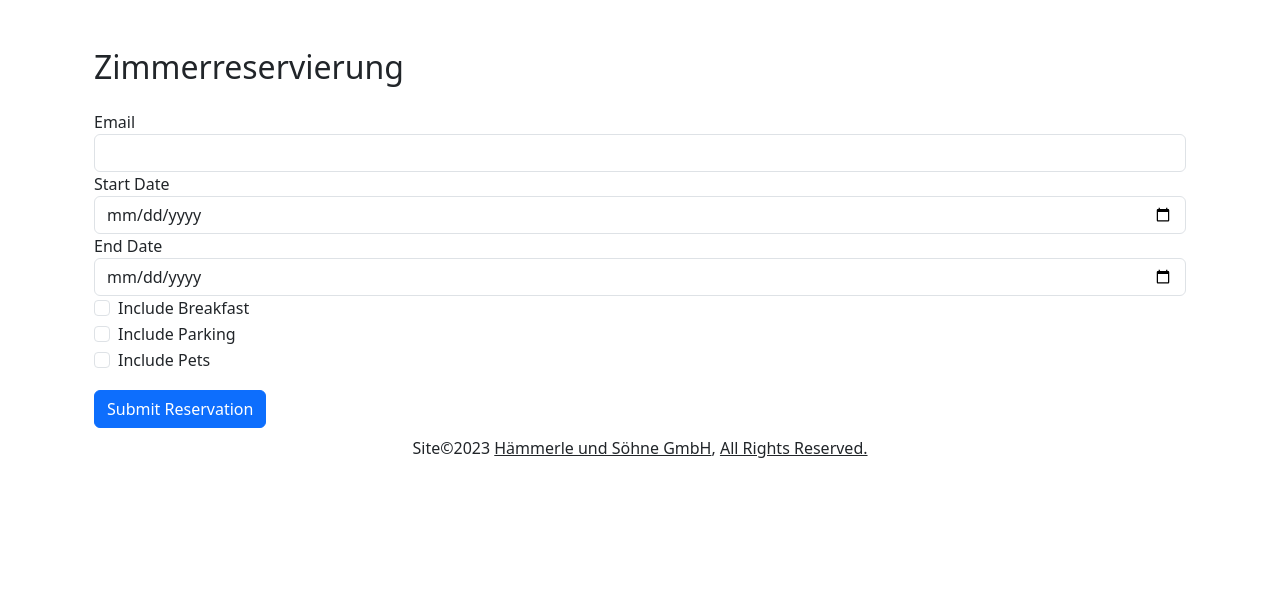
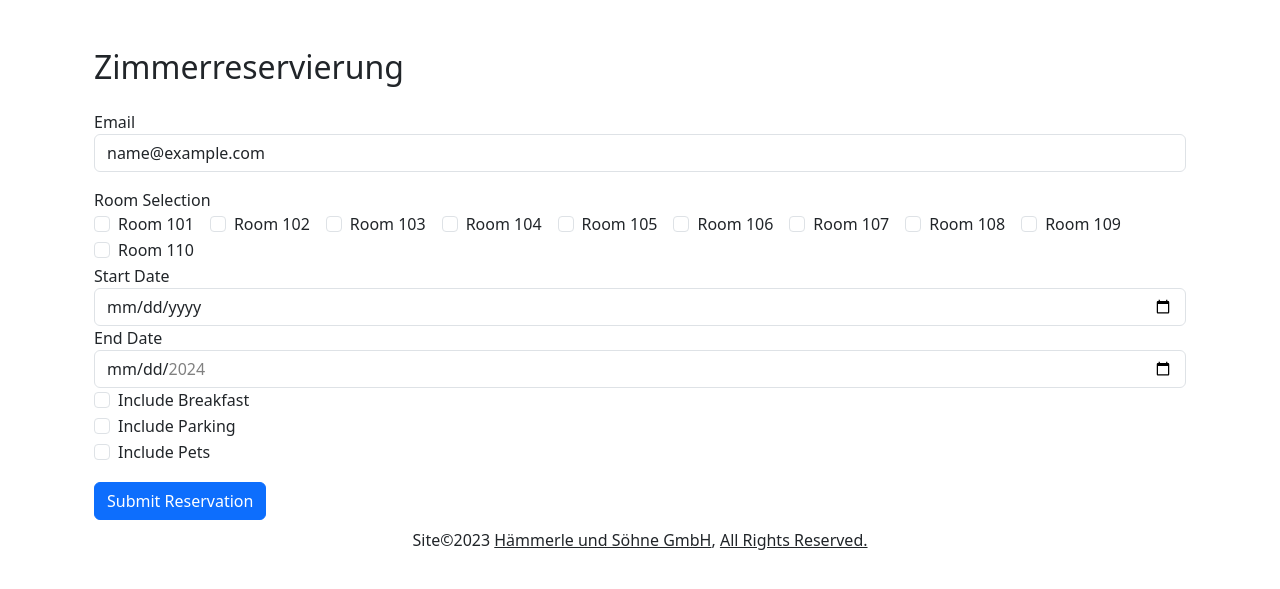
Before and after one commit to M00setheM1ghty/webtech2.0, a PHP site: page /reservierung.php in a window 1280 px wide. Shown: the part 56-645 px from the top of the page. Run offline with PHP 8.4, Linux system fonts and the light colour scheme; the visitor is signed in with stand-in values (Sample User, id 1).

Commit message:
added reservierung logic and connected to db

```diff
--- a/assets/pages/reservierung.php
+++ b/assets/pages/reservierung.php
@@ -1,5 +1,83 @@
 <?php
 session_start();
+//declare variables
+$reservation_success = "";
+$email = $_SESSION['email'];
+// Check if the form is submitted
+if ($_SERVER['REQUEST_METHOD'] === 'POST') {
+    // Get form data
+    $startDate = $_POST['startDate'];
+    $endDate = $_POST['endDate'];
+    $breakfast = isset($_POST['breakfast']) ? 1 : 0;
+    $parking = isset($_POST['parking']) ? 1 : 0;
+    $pets = isset($_POST['pets']) ? 1 : 0;
+    $startDate = $_POST['startDate'];
+    $endDate = $_POST['endDate'];
+
+    //check if dates are correct and do confirm to minimum stay of 2 days
+    $startDateTime = new DateTime($startDate);
+    $endDateTime = new DateTime($endDate);
+
+    // Calculate the minimum end date (start date + 2 days)
+    $minEndDate = $startDateTime->modify('+2 days')->format('Y-m-d');
+
+    // Check if the selected end date is at least 2 days after the start date
+    if ($endDateTime < $startDateTime) {
+        // Handle error: Minimum booking time not met
+        echo "Error: The minimum booking time is 2 days. Please select an end date at least 2 days after the start date.";
+        exit;
+    }
+
+    // Get selected rooms
+    $selectedRooms = isset($_POST['rooms']) ? $_POST['rooms'] : [];
+
+    // Now you can process each selected room
+    require_once('../../config/dbaccess.php');
+
+    // Retrieve `user_id` based on provided email from `user_profil` table
+    $selectUserIdQuery = "SELECT `user_id` FROM `user_profil` WHERE `email` = ?";
+    $stmtSelectUserId = $db_obj->prepare($selectUserIdQuery);
+    $stmtSelectUserId->bind_param("s", $email);
+    $stmtSelectUserId->execute();
+    $stmtSelectUserId->bind_result($userId);
+    $stmtSelectUserId->fetch();
+    $stmtSelectUserId->close();
+
+    // Insert into `reservations` table
+    $insertReservationQuery = "INSERT INTO `reservations` (`user_id`, `start_date`, `end_date`, `breakfast`, `parking`, `pets`)
+                                VALUES (?, ?, ?, ?, ?, ?)";
+    $stmtReservation = $db_obj->prepare($insertReservationQuery);
+    $stmtReservation->bind_param("isssii", $userId, $startDate, $endDate, $breakfast, $parking, $pets);
+    $stmtReservation->execute();
+
+    // Get the generated reservation_id -> autoincremented value
+    $reservationId = $stmtReservation->insert_id;
+    $stmtReservation->close();
+
+    // Insert into `reservation_rooms` table for each selected room
+    foreach ($selectedRooms as $roomNumber) {
+        $insertReservationRoomQuery = "INSERT INTO `reservation_rooms` (`reservation_id`, `room_id`)
+                                        VALUES (?, ?)";
+        $stmtReservationRoom = $db_obj->prepare($insertReservationRoomQuery);
+
+        // Retrieve `room_id` based on `room_number`
+        $selectRoomIdQuery = "SELECT `room_id` FROM `rooms` WHERE `room_number` = ?";
+        $stmtSelectRoomId = $db_obj->prepare($selectRoomIdQuery);
+        $stmtSelectRoomId->bind_param("i", $roomNumber);
+        $stmtSelectRoomId->execute();
+        $stmtSelectRoomId->bind_result($roomId);
+        $stmtSelectRoomId->fetch();
+        $stmtSelectRoomId->close();
+
+        // Insert into `reservation_rooms`
+        $stmtReservationRoom->bind_param("ii", $reservationId, $roomId);
+        $stmtReservationRoom->execute();
+        $stmtReservationRoom->close();
+    }
+
+    // Redirect or show success message
+    $reservation_success = "Reservierung wurde abgeschickt.";
+}
 ?>
 
 <!DOCTYPE html>
@@ -15,21 +93,36 @@ session_start();
         <div class="container">
             <div class="container mt-5">
                 <h2 class="mb-4">Zimmerreservierung</h2>
-                <form id="reservationForm" action="process_reservation.php" method="post">
+                <form id="reservationForm" action="reservierung.php" method="post">
                     <!-- Email Input -->
                     <div class="form-group">
                         <label for="email">Email</label>
-                        <input type="email" class="form-control" id="email" name="email" required>
+                        <input type="email" class="form-control" id="email" name="email"
+                            value="<?php echo isset($_SESSION['email']) ? $_SESSION['email'] : ''; ?>" required>
                     </div>
-
+                    <!-- Room Selection -->
+                    <div class="form-group mt-3">
+                        <label>Room Selection</label><br>
+                        <?php
+                        // Display checkboxes for rooms
+                        for ($roomNumber = 101; $roomNumber <= 110; $roomNumber++) {
+                            echo '<div class="form-check form-check-inline">';
+                            echo '<input type="checkbox" class="form-check-input" id="room' . $roomNumber . '" name="rooms[]" value="' . $roomNumber . '">';
+                            echo '<label class="form-check-label" for="room' . $roomNumber . '">Room ' . $roomNumber . '</label>';
+                            echo '</div>';
+                        }
+                        ?>
+                    </div>
                     <!-- Reservation Period -->
+                    <!-- min value is set to 3 days after current date -->
+                    <!-- max value is set to 1 year after current date -->
                     <div class="form-group">
                         <label for="startDate">Start Date</label>
-                        <input type="date" class="form-control" id="startDate" name="startDate" required>
+                        <input type="date" class="form-control" id="startDate" name="startDate" min="<?php echo date('Y-m-d', strtotime('+3 days')); ?>" required>
                     </div>
                     <div class="form-group">
                         <label for="endDate">End Date</label>
-                        <input type="date" class="form-control" id="endDate" name="endDate" required>
+                        <input type="date" class="form-control" id="endDate" name="endDate" min="<?php echo date('Y-m-d', strtotime('+5 days')); ?>" max="<?php echo date('Y-m-d', strtotime('+1 year')); ?>" required>
                     </div>
 
                     <!-- Additional Features -->
@@ -47,7 +140,13 @@ session_start();
                     </div>
 
                     <!-- Submit Button -->
-                    <button type="submit" class="btn btn-primary mt-3" name="submit-reservation">Submit Reservation</button>
+                    <button type="submit" class="btn btn-primary mt-3" name="submit-reservation">Submit
+                        Reservation</button>
+                    <?php
+                    if (isset($reservation_success)) {
+                        echo $reservation_success;
+                    }
+                    ?>
                 </form>
             </div>
 
```
